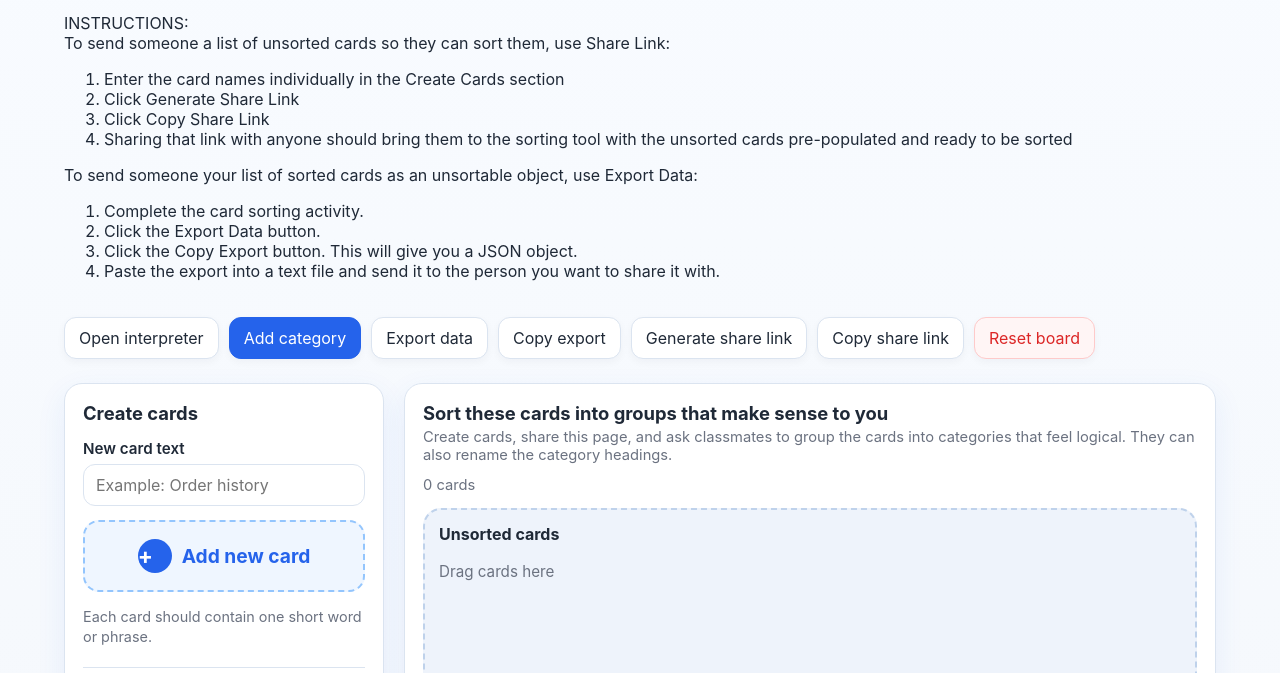
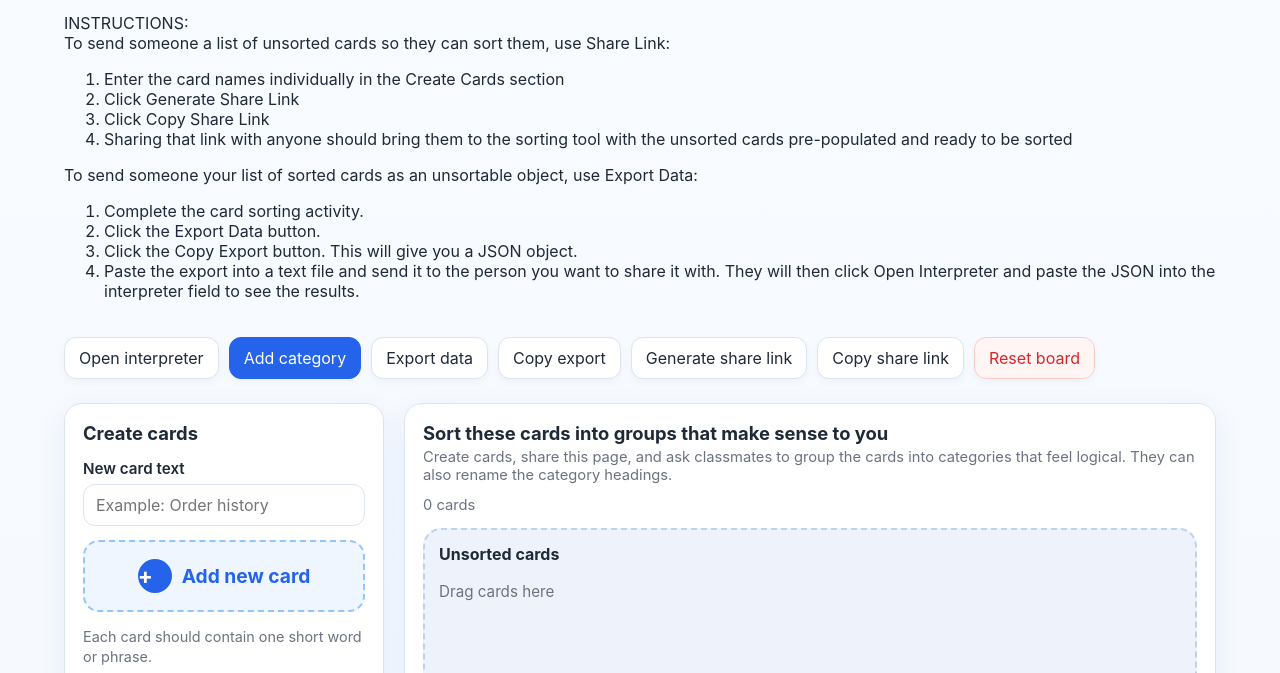
Before and after one commit to wjkowalski/IA-card-sorter, a plain HTML site: page index.html in a window 1280 px wide. Shown: the part 127-800 px from the top of the page. Drawn offline with Linux system fonts and the light colour scheme.

Commit message:
Enhance export sharing instructions in index.html
Updated instructions for sharing JSON export.

```diff
--- a/index.html
+++ b/index.html
@@ -311,7 +311,7 @@
             <li>Complete the card sorting activity.</li>
             <li>Click the Export Data button.</li>
             <li>Click the Copy Export button. This will give you a JSON object.</li>
-            <li>Paste the export into a text file and send it to the person you want to share it with. </li>
+            <li>Paste the export into a text file and send it to the person you want to share it with. They will then click Open Interpreter and paste the JSON into the interpreter field to see the results.</li>
           </ol>
 
         </p>
```
